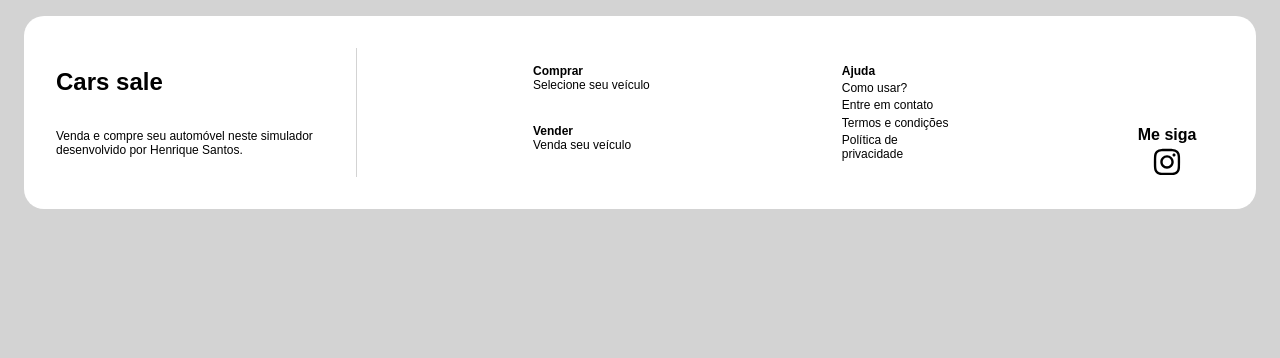
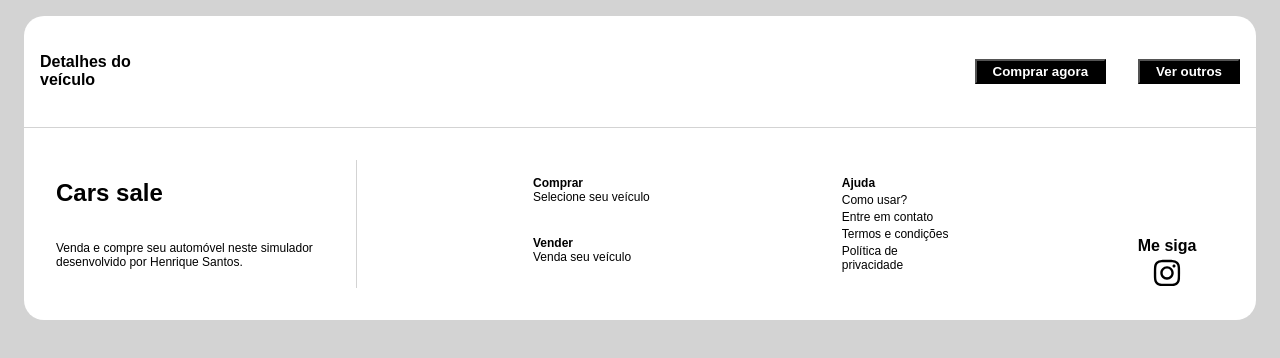
Before and after one commit to Henriquemvds/app-cars-sale, a React (Vite) app: page /buy in a window 1280 px wide. Shown: the top 358 px of the page. Built offline with nearby package versions, Linux system fonts and the light colour scheme.

Commit message:
feat: adding header to purchase screen

```diff
--- /dev/null
+++ b/src/assets/components/OptionsHeader.jsx
@@ -0,0 +1,26 @@
+import '../styles/OptionsHeader.css'
+
+function OptionsNavs() {
+
+    return (
+        <div className='interactionOptions'>
+            <h4>
+                Detalhes do veículo
+            </h4>
+            <div className='linksPages'>
+                <div className='linkSell'>
+                    <button>
+                        Comprar agora
+                    </button>
+                </div>
+                <div className='linkSell'>
+                    <button>
+                        Ver outros
+                    </button>
+                </div>
+            </div>
+        </div>
+    )
+}
+
+export default OptionsNavs;
--- a/src/assets/pages/Buy.jsx
+++ b/src/assets/pages/Buy.jsx
@@ -1,13 +1,17 @@
 import { Link } from "react-router-dom";
 import { useState, useEffect } from "react";
 import axios from 'axios'
-import '../styles/_Home.css'
+import '../styles/Buy.css'
+import OptionsHeader from "../components/OptionsHeader"
 import Footer from "../components/Footer"
 
 function Buy() {
 
   return (
     <main className="content">
+        <header className="options">
+            <OptionsHeader />
+        </header>
        <footer className='about'>
         <Footer />
       </footer>
--- /dev/null
+++ b/src/assets/styles/Buy.css
@@ -0,0 +1,6 @@
+.options {
+    border-bottom: solid;
+    border-width: 1px;
+    border-color: #d3d3d3;
+    padding: 1rem;
+}
--- /dev/null
+++ b/src/assets/styles/OptionsHeader.css
@@ -0,0 +1,15 @@
+.interactionOptions {
+    display: flex;
+    flex-direction: row;
+    justify-content: space-between;
+}
+.interactionOptions h4 {
+    display: flex;
+    width: 100px;
+}
+
+.linksPages {
+    display: flex;
+    flex-direction: row;
+    gap: 2rem;
+}
```
